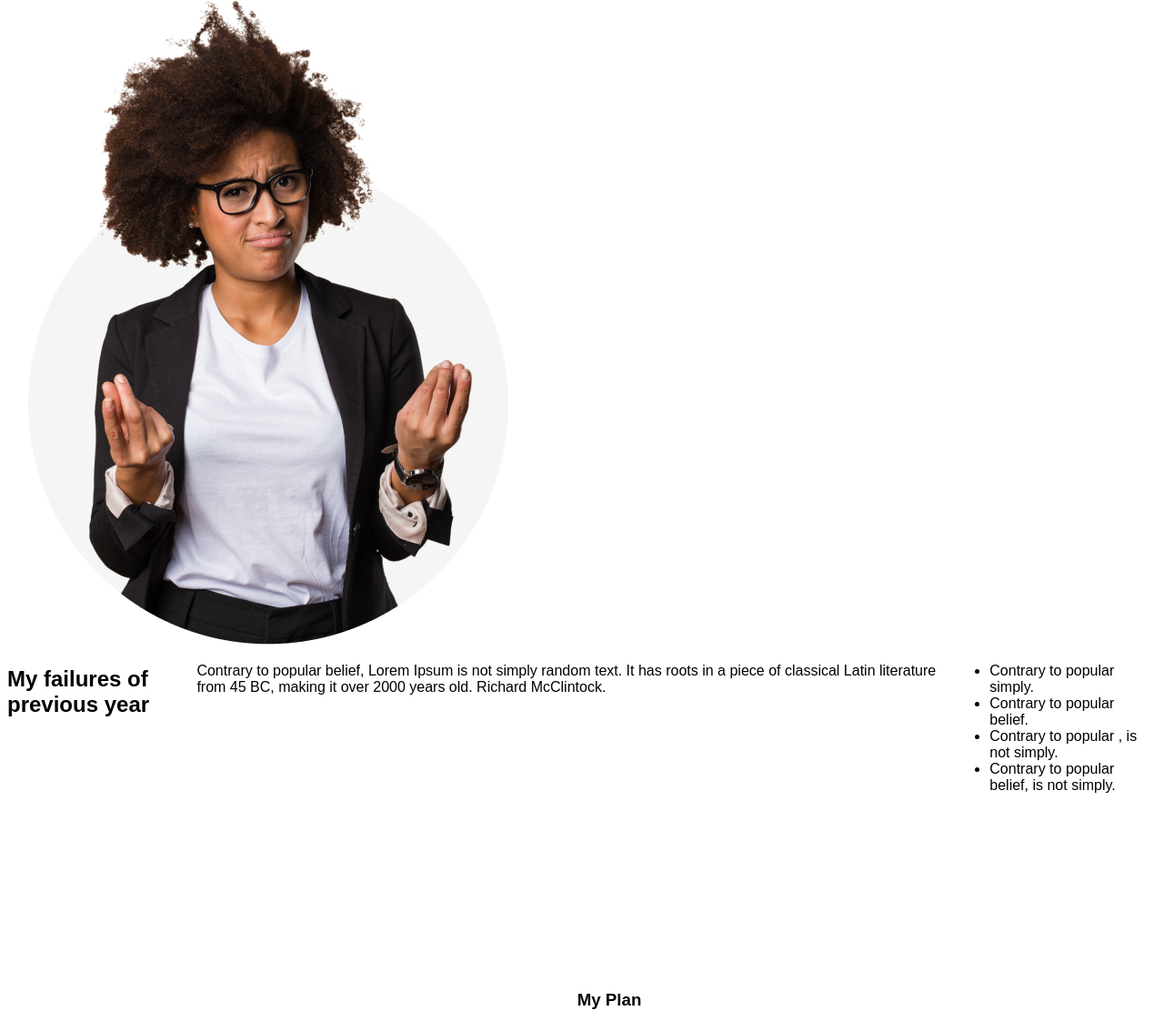
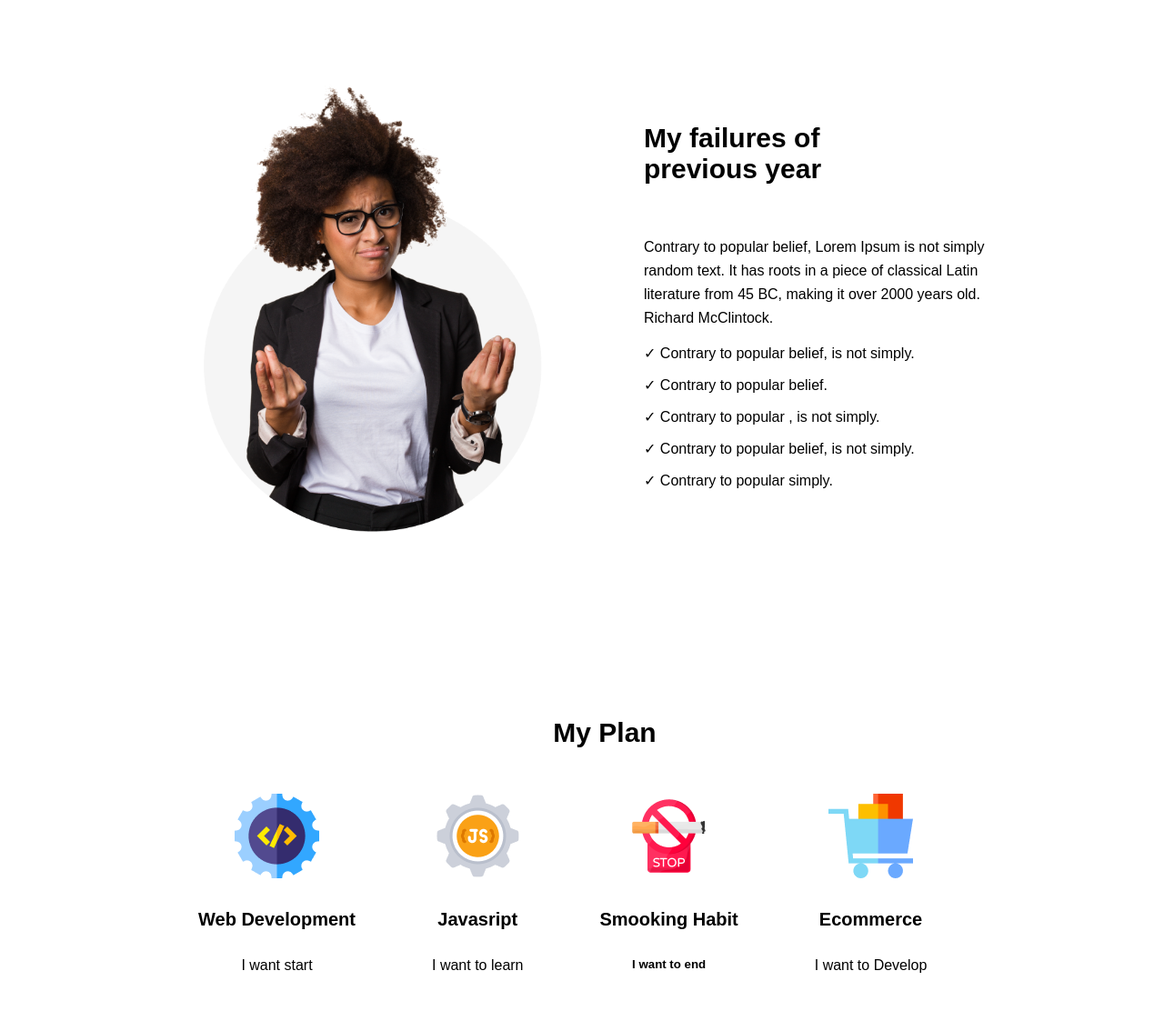
Before and after one commit to Armans07/assignment, a plain HTML site: page index.html in a window 1280 px wide. Shown: the part 623-1746 px from the top of the page at 91% size. Drawn offline with Linux system fonts and the light colour scheme.

Commit message:
final assignment

```diff
--- a/images/style.css
+++ b/images/style.css
@@ -16,8 +16,7 @@
 .banner-title{
     font-weight: 900;
     font-size: 44px;
-    text-align: : center right;
-    background-size: cover;
+    text-align: : center left;
     margin-left: 700px;
     margin-top: 0px
 
@@ -58,19 +57,44 @@ padding-top: 150px;
 /* failures style */
 
 .failures{
-display: flex;
-
-}
-.title{
-text-align: center left;
-margin-bottom: 50px;
+    display: flex;
+    margin-top: 100px;
+    size: 60px;
 
 }
 
-.titile-descriptaion{
+.failures-title{
+text-align: center left;
+margin-right: 100px;
+margin-bottom: px;
+margin-top: 50px;
+margin-left: 100px;
+font-size: 30px;
+width: 288px;
+height: 94px;
 
 }
-/* skill style */
+.failures-description{
+    margin-left: 100px;
+    font-size: 16px;
+    font-weight: 400;
+    line-height: 26px;
+    width: 400px;
+    height: 104px;
+}
+.failures-list{
+margin-left: 100px;
+
+}
+
+.failures-image{
+    height: 500px;
+    width: 400px;
+    margin-left: 200px;
+}
+
+
+/* plan style */
 .what-i-do{
     margin-top: 200px;
     margin-bottom: 200px;
@@ -88,7 +112,11 @@ margin-bottom: 50px;
     font-size: 20px;
     margin-bottom: 30px;
     margin-top: 30px;
-
+}
+.title{
+    font-size: 30px;
+    margin-right: 130px;
+    margin-bottom: 20px;
 }
 .plan{
 
@@ -99,8 +127,9 @@ margin-bottom: 50px;
 margin-right: 120px;
 
 }
+.plan-descriptaion
 
-/* skill style */
+/* contact style */
 
 .contact .section-title{
     text-align: center;
@@ -129,9 +158,11 @@ margin-right: 120px;
     margin-top: 20px;
 }
 .button{
-    color: #ffffff;
-    background-color: #fd6e0a;
+    color: #fd6e0a;
+    background-color: #ffffff;
     width: 150px;
     height: 50px;
     font-weight: 700px;
+    border-radius: 5px;
+    font-weight: 700;
 }
--- a/index.html
+++ b/index.html
@@ -17,25 +17,29 @@
         </div>
     </header>
     <main>
-        <section class="failures">
-               <div>
-                <div  class="failures-image" >
-                <img src="./images/person.png" alt="">
+        <section class="failures-main">
+                <div class="failures">
+                    <div>
+                        <img class="failures-image" src="./images/person.png" alt="">
+                    </div>
+                    <div>
+                        <h3 class="failures-title">My failures of previous year</h3>
+                        <p class="failures-description">Contrary to popular belief, Lorem Ipsum is not simply random text. It has roots in a piece of classical Latin literature from 45 BC, making it over 2000 years old. Richard McClintock.</p>
+                        <div class="failures-list">
+                            <p> &#x2713; Contrary to popular belief, is not simply.</p>
+                            <p> &#x2713; Contrary to popular belief.</p>
+                            <p> &#x2713; Contrary to popular , is not simply.</p>
+                            <p> &#x2713; <i class="fa-solid fa-check"></i> Contrary to popular belief, is not simply.</p>
+                            <p>&#x2713; Contrary to popular simply.</p>
+                        </div>
+                    </div>
+
                 </div>
-                <div class="failures">
-                    <h2 class="title">My failures of previous year</h2>
-                    <p class="title-descriptaion">Contrary to popular belief, Lorem Ipsum is not simply random text. It has roots in a piece of classical Latin literature from 45 BC, making it over 2000 years old. Richard McClintock.</p>
-                    <ul class="titile-list">
-                        <li>Contrary to popular simply.</li>
-                        <li>Contrary to popular belief.</li>
-                        <li>Contrary to popular , is not simply.</li>
-                        <li>Contrary to popular belief, is not simply.</li>
-                    </ul>
-                 </div>
-                </div>
-            </section>
+
+
+        </section>
             <section class="what-i-do" >
-                <h3 class="section-title">My Plan</h3>
+                <h3 class="title">My Plan</h3>
                 <div class="plan-container">
                   <div class="plan">
                     <img src="./images/icons/web.png" alt="">
@@ -59,9 +63,10 @@
                   </div>
                 </div>
               </section>
+
               <section  class="contact">
                 <div>
-                    <h2 class="section-title">Fiture</h2>
+                    <h2 class="section-title">Future</h2>
                     <p class="description">There are many variations of passages of Lorem Ipsum available, but the majority have suffered alteration in some form, by injected humour, or randomised words</p>
                     <p>Email : info@gmail.com</p>
                     <p>Phone : 01500 00 00 00</p>
@@ -79,11 +84,11 @@
                     <h2 class="section-title">Subscribe</h2>
                     <form action="">
                       <input type="email" name="" id="" placeholder="Enter Your Email">
-                      <button class="button">Contact us</button>
+                      <button class="button">Subscribe</button>
                     </form>
                   </div>
               </section>
-    </main>
+
     <footer>
 
     </footer>
```
